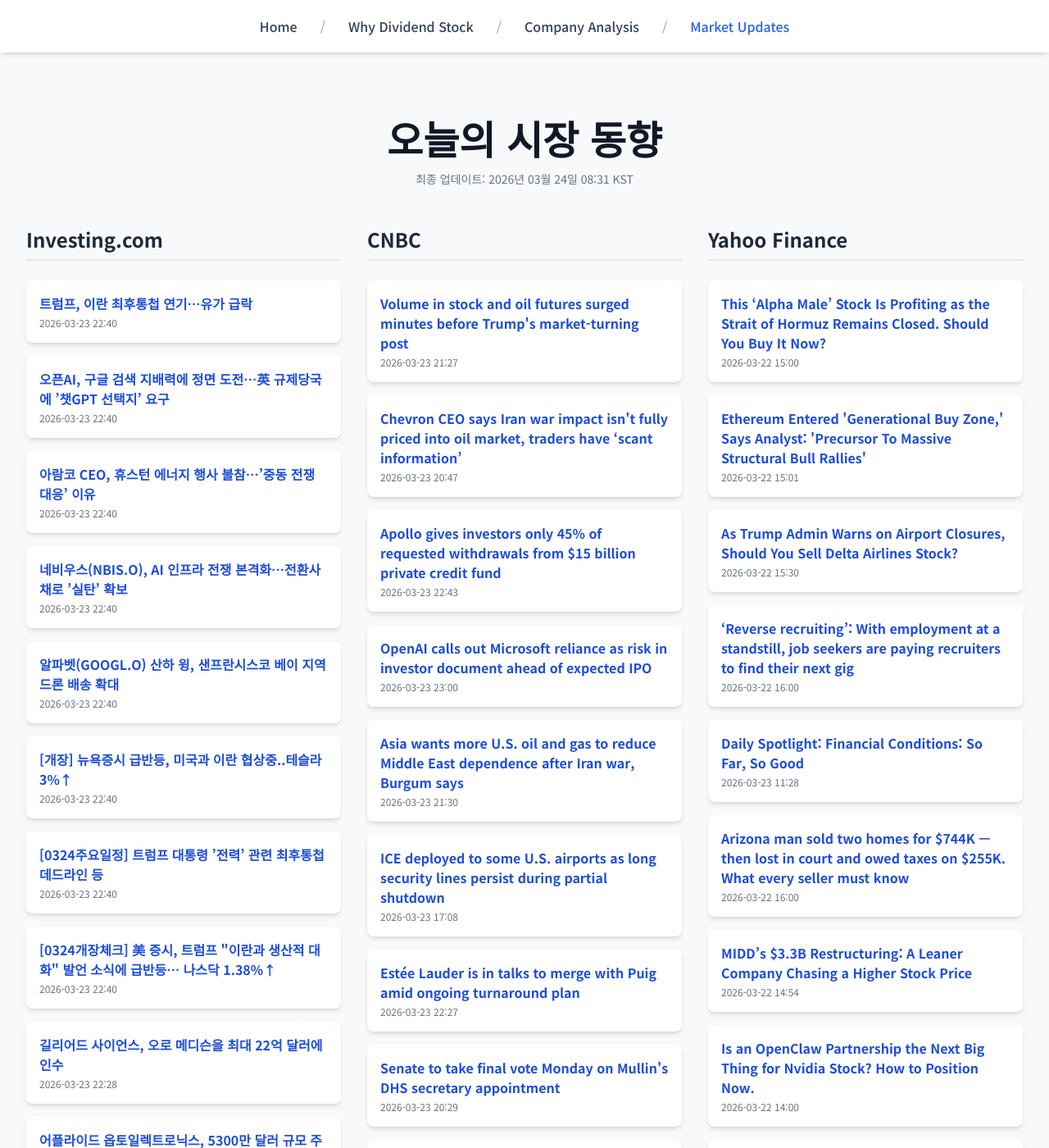
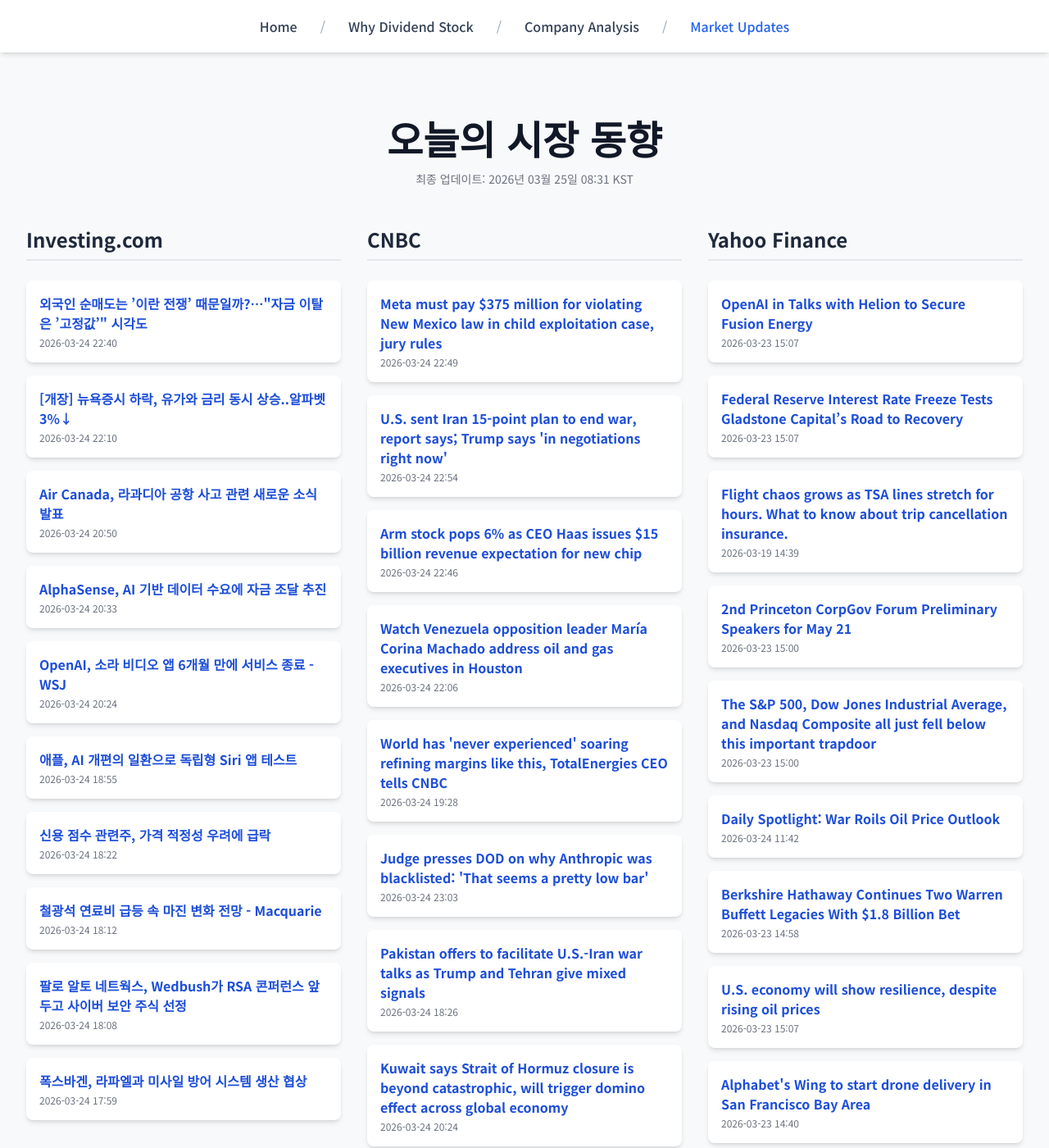
Before and after one commit to Kay-Hwang/my-company-analysis, a Jekyll site: the page built from market-updates.html, in a window 1280 px wide and 1400 px high. Shown: the whole window at 82% size. Built offline with Jekyll 4.4.1, drawn with Linux system fonts in a browser that asks for light colours; nearby versions of some CDN libraries; a script that is not in the unit is left out; some of the changed text lies outside the part shown.

Commit message:
Update daily data

```diff
--- a/_data/latest_data.json
+++ b/_data/latest_data.json
@@ -1,190 +1,190 @@
 {
-  "lastUpdated": "2026년 03월 24일 08:31 KST",
+  "lastUpdated": "2026년 03월 25일 08:31 KST",
   "news": {
     "investing": [
       {
-        "title": "트럼프, 이란 최후통첩 연기…유가 급락",
-        "link": "https://kr.investing.com/news/stock-market-news/article-1874891",
-        "pubDate": "2026-03-23 22:40:38",
-        "summary": "트럼프, 이란 최후통첩 연기…유가 급락"
+        "title": "외국인 순매도는 ’이란 전쟁’ 때문일까?…\"자금 이탈은 ’고정값’\" 시각도",
+        "link": "https://kr.investing.com/news/stock-market-news/article-1876644",
+        "pubDate": "2026-03-24 22:40:21",
+        "summary": "외국인 순매도는 ’이란 전쟁’ 때문일까?…\"자금 이탈은 ’고정값’\" 시각도"
       },
       {
-        "title": "오픈AI, 구글 검색 지배력에 정면 도전…英 규제당국에 ’챗GPT 선택지’ 요구",
-        "link": "https://kr.investing.com/news/stock-market-news/article-1874890",
-        "pubDate": "2026-03-23 22:40:38",
-        "summary": "오픈AI, 구글 검색 지배력에 정면 도전…英 규제당국에 ’챗GPT 선택지’ 요구"
+        "title": "[개장] 뉴욕증시 하락, 유가와 금리 동시 상승..알파벳 3%↓",
+        "link": "https://kr.investing.com/news/stock-market-news/article-1876618",
+        "pubDate": "2026-03-24 22:10:35",
+        "summary": "[개장] 뉴욕증시 하락, 유가와 금리 동시 상승..알파벳 3%↓"
       },
       {
-        "title": "아람코 CEO, 휴스턴 에너지 행사 불참…’중동 전쟁 대응’ 이유",
-        "link": "https://kr.investing.com/news/stock-market-news/article-1874889",
-        "pubDate": "2026-03-23 22:40:38",
-        "summary": "아람코 CEO, 휴스턴 에너지 행사 불참…’중동 전쟁 대응’ 이유"
+        "title": "Air Canada, 라과디아 공항 사고 관련 새로운 소식 발표",
+        "link": "https://kr.investing.com/news/stock-market-news/article-93CH-1876490",
+        "pubDate": "2026-03-24 20:50:53",
+        "summary": "Air Canada, 라과디아 공항 사고 관련 새로운 소식 발표"
       },
       {
-        "title": "네비우스(NBIS.O), AI 인프라 전쟁 본격화…전환사채로 ’실탄’ 확보",
-        "link": "https://kr.investing.com/news/stock-market-news/article-1874888",
-        "pubDate": "2026-03-23 22:40:37",
-        "summary": "네비우스(NBIS.O), AI 인프라 전쟁 본격화…전환사채로 ’실탄’ 확보"
+        "title": "AlphaSense, AI 기반 데이터 수요에 자금 조달 추진",
+        "link": "https://kr.investing.com/news/stock-market-news/article-93CH-1876450",
+        "pubDate": "2026-03-24 20:33:00",
+        "summary": "AlphaSense, AI 기반 데이터 수요에 자금 조달 추진"
       },
       {
-        "title": "알파벳(GOOGL.O) 산하 윙, 샌프란시스코 베이 지역 드론 배송 확대",
-        "link": "https://kr.investing.com/news/stock-market-news/article-1874887",
-        "pubDate": "2026-03-23 22:40:37",
-        "summary": "알파벳(GOOGL.O) 산하 윙, 샌프란시스코 베이 지역 드론 배송 확대"
+        "title": "OpenAI, 소라 비디오 앱 6개월 만에 서비스 종료 - WSJ",
+        "link": "https://kr.investing.com/news/stock-market-news/article-93CH-1876436",
+        "pubDate": "2026-03-24 20:24:23",
+        "summary": "OpenAI, 소라 비디오 앱 6개월 만에 서비스 종료 - WSJ"
       },
       {
-        "title": "[개장] 뉴욕증시 급반등, 미국과 이란 협상중..테슬라 3%↑",
-        "link": "https://kr.investing.com/news/stock-market-news/article-1874884",
-        "pubDate": "2026-03-23 22:40:36",
-        "summary": "[개장] 뉴욕증시 급반등, 미국과 이란 협상중..테슬라 3%↑"
+        "title": "애플, AI 개편의 일환으로 독립형 Siri 앱 테스트",
+        "link": "https://kr.investing.com/news/stock-market-news/article-93CH-1876316",
+        "pubDate": "2026-03-24 18:55:01",
+        "summary": "애플, AI 개편의 일환으로 독립형 Siri 앱 테스트"
       },
       {
-        "title": "[0324주요일정] 트럼프 대통령 ’전력’ 관련 최후통첩 데드라인 등",
-        "link": "https://kr.investing.com/news/stock-market-news/article-1874882",
-        "pubDate": "2026-03-23 22:40:09",
-        "summary": "[0324주요일정] 트럼프 대통령 ’전력’ 관련 최후통첩 데드라인 등"
+        "title": "신용 점수 관련주, 가격 적정성 우려에 급락",
+        "link": "https://kr.investing.com/news/stock-market-news/article-93CH-1876297",
+        "pubDate": "2026-03-24 18:22:48",
+        "summary": "신용 점수 관련주, 가격 적정성 우려에 급락"
       },
       {
-        "title": "[0324개장체크] 美 증시, 트럼프 \"이란과 생산적 대화\" 발언 소식에 급반등… 나스닥 1.38%↑",
-        "link": "https://kr.investing.com/news/stock-market-news/article-1874881",
-        "pubDate": "2026-03-23 22:40:09",
-        "summary": "[0324개장체크] 美 증시, 트럼프 \"이란과 생산적 대화\" 발언 소식에 급반등… 나스닥 1.38%↑"
+        "title": "철광석 연료비 급등 속 마진 변화 전망 - Macquarie",
+        "link": "https://kr.investing.com/news/stock-market-news/article-93CH-1876296",
+        "pubDate": "2026-03-24 18:12:18",
+        "summary": "철광석 연료비 급등 속 마진 변화 전망 - Macquarie"
       },
       {
-        "title": "길리어드 사이언스, 오로 메디슨을 최대 22억 달러에 인수",
-        "link": "https://kr.investing.com/news/stock-market-news/article-1874878",
-        "pubDate": "2026-03-23 22:28:42",
-        "summary": "길리어드 사이언스, 오로 메디슨을 최대 22억 달러에 인수"
+        "title": "팔로 알토 네트웍스, Wedbush가 RSA 콘퍼런스 앞두고 사이버 보안 주식 선정",
+        "link": "https://kr.investing.com/news/stock-market-news/article-93CH-1876293",
+        "pubDate": "2026-03-24 18:08:38",
+        "summary": "팔로 알토 네트웍스, Wedbush가 RSA 콘퍼런스 앞두고 사이버 보안 주식 선정"
       },
       {
-        "title": "어플라이드 옵토일렉트로닉스, 5300만 달러 규모 주문에 급등",
-        "link": "https://kr.investing.com/news/stock-market-news/article-93CH-1874764",
-        "pubDate": "2026-03-23 21:18:13",
-        "summary": "어플라이드 옵토일렉트로닉스, 5300만 달러 규모 주문에 급등"
+        "title": "폭스바겐, 라파엘과 미사일 방어 시스템 생산 협상",
+        "link": "https://kr.investing.com/news/stock-market-news/article-93CH-1876286",
+        "pubDate": "2026-03-24 17:59:30",
+        "summary": "폭스바겐, 라파엘과 미사일 방어 시스템 생산 협상"
       }
     ],
     "cnbc": [
       {
-        "title": "Volume in stock and oil futures surged minutes before Trump's market-turning post",
-        "link": "https://www.cnbc.com/2026/03/23/volume-in-stock-and-oil-futures-surged-minutes-before-trumps-market-turning-post.html",
-        "pubDate": "Mon, 23 Mar 2026 21:27:00 GMT",
-        "summary": "The timing of the earlier volume spikes — across both equities and crude — caught the attention of traders."
+        "title": "Meta must pay $375 million for violating New Mexico law in child exploitation case, jury rules",
+        "link": "https://www.cnbc.com/2026/03/24/jury-reaches-verdict-in-meta-child-safety-trial-in-new-mexico.html",
+        "pubDate": "Tue, 24 Mar 2026 22:49:56 GMT",
+        "summary": "Jury reaches a verdict in New Mexico trial in which the state's attorney general alleged that Meta failed to safeguard its family of apps from child predators."
       },
       {
-        "title": "Chevron CEO says Iran war impact isn't fully priced into oil market, traders have ‘scant information’",
-        "link": "https://www.cnbc.com/2026/03/23/chevron-ceo-oil-price-iran-war-strait-hormuz.html",
-        "pubDate": "Mon, 23 Mar 2026 20:47:50 GMT",
-        "summary": "Chevron CEO Mike Wirth said the physical supply of oil is much tighter than the oil futures market suggests."
+        "title": "U.S. sent Iran 15-point plan to end war, report says; Trump says 'in negotiations right now'",
+        "link": "https://www.cnbc.com/2026/03/24/trump-iran-war-negotiations.html",
+        "pubDate": "Tue, 24 Mar 2026 22:54:07 GMT",
+        "summary": "\"Operation Epic Fury continues unabated\" to achieve President Donald Trump's military objectives, White House press secretary Karoline Leavitt said."
       },
       {
-        "title": "Apollo gives investors only 45% of requested withdrawals from $15 billion private credit fund",
-        "link": "https://www.cnbc.com/2026/03/23/apollo-private-credit-fund-gives-investors-only-45percent-of-requested-withdrawals.html",
-        "pubDate": "Mon, 23 Mar 2026 22:43:35 GMT",
-        "summary": "The withdrawals show that Apollo didn't avoid the rush of investor redemptions plaguing rivals, driven by concern over private credit loans to software firms."
+        "title": "Arm stock pops 6% as CEO Haas issues $15 billion revenue expectation for new chip",
+        "link": "https://www.cnbc.com/2026/03/24/arm-stock-pops-haas-chip-cpu.html",
+        "pubDate": "Tue, 24 Mar 2026 22:46:48 GMT",
+        "summary": "Arm unveiled its first in-house chip on Tuesday at an event in San Francisco, with Meta as the initial customer."
       },
       {
-        "title": "OpenAI calls out Microsoft reliance as risk in investor document ahead of expected IPO",
-        "link": "https://www.cnbc.com/2026/03/23/openai-risk-factors-microsoft-reliance-elon-musk-and-xai-lawsuits.html",
-        "pubDate": "Mon, 23 Mar 2026 23:00:28 GMT",
-        "summary": "In a document that resembles an IPO prospectus, OpenAI highlighted the risk of its dependence on Microsoft and of supply disruptions at TSMC."
+        "title": "Watch Venezuela opposition leader María Corina Machado address oil and gas executives in Houston",
+        "link": "https://www.cnbc.com/2026/03/24/venezuela-oil-machado-maduro-trump.html",
+        "pubDate": "Tue, 24 Mar 2026 22:06:22 GMT",
+        "summary": "Machado's remarks come as the oil industry remains hesitant to invest in Venezuela after the U.S. ousted former President Nicolas Maduro."
       },
       {
-        "title": "Asia wants more U.S. oil and gas to reduce Middle East dependence after Iran war, Burgum says",
-        "link": "https://www.cnbc.com/2026/03/23/asia-wants-more-us-oil-to-reduce-middle-east-dependence-burgum.html",
-        "pubDate": "Mon, 23 Mar 2026 21:30:08 GMT",
-        "summary": "Japan, South Korea and Taiwan rely heavily on exports through the Strait of Hormuz."
+        "title": "World has 'never experienced' soaring refining margins like this, TotalEnergies CEO tells CNBC",
+        "link": "https://www.cnbc.com/2026/03/24/totalenergies-ceo-world-has-never-experienced-refining-margins-like-this-.html",
+        "pubDate": "Tue, 24 Mar 2026 19:28:56 GMT",
+        "summary": "TotalEnergies CEO Patrick Pouyanné on the Iran war, the $1 billion deal with the White House, investment in the U.S., and more."
       },
       {
-        "title": "ICE deployed to some U.S. airports as long security lines persist during partial shutdown",
-        "link": "https://www.cnbc.com/2026/03/23/airport-lines-government-shutdown-tsa.html",
-        "pubDate": "Mon, 23 Mar 2026 17:08:35 GMT",
-        "summary": "The Trump administration said it plans to send ICE officers to help ease airport congestion amid TSA officer absences as they face second missed full paycheck."
+        "title": "Judge presses DOD on why Anthropic was blacklisted: 'That seems a pretty low bar'",
+        "link": "https://www.cnbc.com/2026/03/24/anthropic-lawsuit-pentagon-supply-chain-risk-claude.html",
+        "pubDate": "Tue, 24 Mar 2026 23:03:50 GMT",
+        "summary": "The Defense Department designated Anthropic as a risk to U.S. national security, the first time an American company had been hit with that designation."
       },
       {
-        "title": "Estée Lauder is in talks to merge with Puig amid ongoing turnaround plan",
-        "link": "https://www.cnbc.com/2026/03/23/este-lauder-puig-merger-talks.html",
-        "pubDate": "Mon, 23 Mar 2026 22:27:47 GMT",
-        "summary": "Estée Lauder said Monday the company is in talks to potentially merge with Spanish beauty company Puig."
+        "title": "Pakistan offers to facilitate U.S.-Iran war talks as Trump and Tehran give mixed signals",
+        "link": "https://www.cnbc.com/2026/03/24/trump-iran-war-pakistan-talks.html",
+        "pubDate": "Tue, 24 Mar 2026 18:26:00 GMT",
+        "summary": "Trump said top U.S. negotiators and their Iranian counterparts have been engaged in \"very, very strong talks,\" but Tehran has denied that claim."
       },
       {
-        "title": "Senate to take final vote Monday on Mullin's DHS secretary appointment",
-        "link": "https://www.cnbc.com/2026/03/23/markwayne-mullin-trump-dhs-senate-confirmation.html",
-        "pubDate": "Mon, 23 Mar 2026 20:29:50 GMT",
-        "summary": "President Donald Trump tapped Sen. Markwayne Mullin, R-Okla., earlier this month to replace embattled DHS Secretary Kristi Noem."
+        "title": "Kuwait says Strait of Hormuz closure is beyond catastrophic, will trigger domino effect across global economy",
+        "link": "https://www.cnbc.com/2026/03/24/iran-war-oil-strait-hormuz-kuwait-gulf.html",
+        "pubDate": "Tue, 24 Mar 2026 20:24:42 GMT",
+        "summary": "Iran is holding the world economy hostage by blockading the Strait of Hormuz, said Sheikh Nawaf al-Sabah, the CEO of Kuwait Petroleum Corp."
       },
       {
-        "title": "‘Tax resistance’ gains attention amid ICE protests, Iran war — and IRS penalties could follow",
-        "link": "https://www.cnbc.com/2026/03/21/tax-protesters-iran-war-ice.html",
-        "pubDate": "Sat, 21 Mar 2026 13:30:01 GMT",
-        "summary": "Tax protesters often withhold taxes due to moral objections to certain government programs, such as the Iran war. But there can be IRS penalties, experts say."
+        "title": "As Iran war causes gas and airfares to spike, lawmakers warn of price gouging — but experts point to supply shocks",
+        "link": "https://www.cnbc.com/2026/03/24/iran-war-gas-prices-airline-tickets.html",
+        "pubDate": "Tue, 24 Mar 2026 17:55:06 GMT",
+        "summary": "With airfares and gas prices spiking, some lawmakers are warning of the potential for price gouging, even as experts point to extreme supply shocks."
       },
       {
-        "title": "BTS comeback draws a smaller crowd than hoped, hitting parent company Hybe's shares",
-        "link": "https://www.cnbc.com/2026/03/23/hybe-shares-bts-comeback-disappoints-investors.html",
-        "pubDate": "Mon, 23 Mar 2026 15:55:34 GMT",
-        "summary": "Shares in Hybe, the parent company of South Korean boyband BTS, fell 15% on Monday as their much-anticipated comeback drew a smaller crowd than expected."
+        "title": "More than 7 million student loan borrowers are in a defunct payment plan — what that means for their money",
+        "link": "https://www.cnbc.com/2026/03/24/student-loan-save-forbearance.html",
+        "pubDate": "Tue, 24 Mar 2026 18:51:18 GMT",
+        "summary": "Here's what student loan borrowers should know about the consequences of remaining in the SAVE forbearance — and what their other options are."
       }
     ],
     "yahoo": [
       {
-        "title": "This ‘Alpha Male’ Stock Is Profiting as the Strait of Hormuz Remains Closed. Should You Buy It Now?",
-        "link": "https://finance.yahoo.com/markets/stocks/articles/alpha-male-stock-profiting-strait-150002627.html",
-        "pubDate": "2026-03-22T15:00:02Z",
-        "summary": "This ‘Alpha Male’ Stock Is Profiting as the Strait of Hormuz Remains Closed. Should You Buy It Now?"
+        "title": "OpenAI in Talks with Helion to Secure Fusion Energy",
+        "link": "https://finance.yahoo.com/sectors/energy/articles/openai-talks-helion-secure-fusion-150709099.html",
+        "pubDate": "2026-03-23T15:07:09Z",
+        "summary": "OpenAI in Talks with Helion to Secure Fusion Energy"
       },
       {
-        "title": "Ethereum Entered 'Generational Buy Zone,' Says Analyst: 'Precursor To Massive Structural Bull Rallies'",
-        "link": "https://finance.yahoo.com/markets/crypto/articles/ethereum-entered-generational-buy-zone-150120991.html",
-        "pubDate": "2026-03-22T15:01:20Z",
-        "summary": "Ethereum Entered 'Generational Buy Zone,' Says Analyst: 'Precursor To Massive Structural Bull Rallies'"
+        "title": "Federal Reserve Interest Rate Freeze Tests Gladstone Capital’s Road to Recovery",
+        "link": "https://finance.yahoo.com/economy/policy/articles/federal-interest-rate-freeze-tests-150728035.html",
+        "pubDate": "2026-03-23T15:07:28Z",
+        "summary": "Federal Reserve Interest Rate Freeze Tests Gladstone Capital’s Road to Recovery"
       },
       {
-        "title": "As Trump Admin Warns on Airport Closures, Should You Sell Delta Airlines Stock?",
-        "link": "https://finance.yahoo.com/markets/stocks/articles/trump-admin-warns-airport-closures-153002984.html",
-        "pubDate": "2026-03-22T15:30:02Z",
-        "summary": "As Trump Admin Warns on Airport Closures, Should You Sell Delta Airlines Stock?"
+        "title": "Flight chaos grows as TSA lines stretch for hours. What to know about trip cancellation insurance.",
+        "link": "https://finance.yahoo.com/personal-finance/insurance/article/flight-chaos-grows-as-tsa-lines-stretch-for-hours-what-to-know-about-trip-cancellation-insurance-143909492.html",
+        "pubDate": "2026-03-19T14:39:09Z",
+        "summary": "Flight chaos grows as TSA lines stretch for hours. What to know about trip cancellation insurance."
       },
       {
-        "title": "‘Reverse recruiting’: With employment at a standstill, job seekers are paying recruiters to find their next gig",
-        "link": "https://finance.yahoo.com/economy/articles/reverse-recruiting-employment-standstill-job-160000090.html",
-        "pubDate": "2026-03-22T16:00:00Z",
-        "summary": "‘Reverse recruiting’: With employment at a standstill, job seekers are paying recruiters to find their next gig"
+        "title": "2nd Princeton CorpGov Forum Preliminary Speakers for May 21",
+        "link": "https://finance.yahoo.com/news/2nd-princeton-corpgov-forum-preliminary-172224352.html",
+        "pubDate": "2026-03-23T15:00:24Z",
+        "summary": "2nd Princeton CorpGov Forum Preliminary Speakers for May 21"
       },
       {
-        "title": "Daily Spotlight: Financial Conditions: So Far, So Good",
-        "link": "https://finance.yahoo.com/research/reports/ARGUS_46506_MarketOutlook_1774265331000?yptr=yahoo&ncid=yahooproperties_plusresear_nm5q6ze1cei",
-        "pubDate": "2026-03-23T11:28:51Z",
-        "summary": "Daily Spotlight: Financial Conditions: So Far, So Good"
+        "title": "The S&P 500, Dow Jones Industrial Average, and Nasdaq Composite all just fell below this important trapdoor",
+        "link": "https://finance.yahoo.com/news/the-sp-500-dow-jones-industrial-average-and-nasdaq-composite-all-just-fell-below-this-important-trapdoor-150026602.html",
+        "pubDate": "2026-03-23T15:00:26Z",
+        "summary": "The S&P 500, Dow Jones Industrial Average, and Nasdaq Composite all just fell below this important trapdoor"
       },
       {
-        "title": "Arizona man sold two homes for $744K — then lost in court and owed taxes on $255K. What every seller must know",
-        "link": "https://finance.yahoo.com/economy/policy/articles/arizona-man-sold-two-homes-160000168.html",
-        "pubDate": "2026-03-22T16:00:00Z",
-        "summary": "Arizona man sold two homes for $744K — then lost in court and owed taxes on $255K. What every seller must know"
+        "title": "Daily Spotlight: War Roils Oil Price Outlook",
+        "link": "https://finance.yahoo.com/research/reports/ARGUS_46523_MarketOutlook_1774352547000?yptr=yahoo&ncid=yahooproperties_plusresear_nm5q6ze1cei",
+        "pubDate": "2026-03-24T11:42:27Z",
+        "summary": "Daily Spotlight: War Roils Oil Price Outlook"
       },
       {
-        "title": "MIDD’s $3.3B Restructuring: A Leaner Company Chasing a Higher Stock Price",
-        "link": "https://finance.yahoo.com/markets/stocks/articles/midd-3-3b-restructuring-leaner-145433586.html",
-        "pubDate": "2026-03-22T14:54:33Z",
-        "summary": "MIDD’s $3.3B Restructuring: A Leaner Company Chasing a Higher Stock Price"
+        "title": "Berkshire Hathaway Continues Two Warren Buffett Legacies With $1.8 Billion Bet",
+        "link": "https://www.investors.com/news/berkshire-hathaway-warren-buffett-tokio-marine-insurance-investment/?src=A00220&yptr=yahoo",
+        "pubDate": "2026-03-23T14:58:18Z",
+        "summary": "Berkshire Hathaway Continues Two Warren Buffett Legacies With $1.8 Billion Bet"
       },
       {
-        "title": "Is an OpenClaw Partnership the Next Big Thing for Nvidia Stock? How to Position Now.",
-        "link": "https://finance.yahoo.com/markets/stocks/articles/openclaw-partnership-next-big-thing-140002092.html",
-        "pubDate": "2026-03-22T14:00:02Z",
-        "summary": "Is an OpenClaw Partnership the Next Big Thing for Nvidia Stock? How to Position Now."
+        "title": "U.S. economy will show resilience, despite rising oil prices",
+        "link": "https://finance.yahoo.com/economy/articles/u-economy-show-resilience-despite-150700948.html",
+        "pubDate": "2026-03-23T15:07:00Z",
+        "summary": "U.S. economy will show resilience, despite rising oil prices"
       },
       {
-        "title": "Micron Technology Hikes Its Dividend 30% Due to Surging FCF - MU Is Worth 34% More - What's the Best Play?",
-        "link": "https://finance.yahoo.com/markets/stocks/articles/micron-technology-hikes-dividend-30-140002543.html",
-        "pubDate": "2026-03-22T14:00:02Z",
-        "summary": "Micron Technology Hikes Its Dividend 30% Due to Surging FCF - MU Is Worth 34% More - What's the Best Play?"
+        "title": "Alphabet's Wing to start drone delivery in San Francisco Bay Area",
+        "link": "https://finance.yahoo.com/sectors/technology/articles/alphabets-wing-start-drone-delivery-144030630.html",
+        "pubDate": "2026-03-23T14:40:30Z",
+        "summary": "Alphabet's Wing to start drone delivery in San Francisco Bay Area"
       },
       {
-        "title": "People don’t know how prices will behave in the near term. Especially right now.",
-        "link": "https://finance.yahoo.com/news/people-dont-know-how-prices-will-behave-in-the-near-term-especially-right-now-165314720.html",
-        "pubDate": "2026-03-22T16:53:14Z",
-        "summary": "People don’t know how prices will behave in the near term. Especially right now."
+        "title": "Xanadu: Rare Public Debut March 27 of Full-Stack Photonic Quantum Company – Initiation Report",
+        "link": "https://finance.yahoo.com/sectors/technology/articles/xanadu-rare-public-debut-full-151506467.html",
+        "pubDate": "2026-03-23T15:15:06Z",
+        "summary": "Xanadu: Rare Public Debut March 27 of Full-Stack Photonic Quantum Company – Initiation Report"
       }
     ]
   }
```
